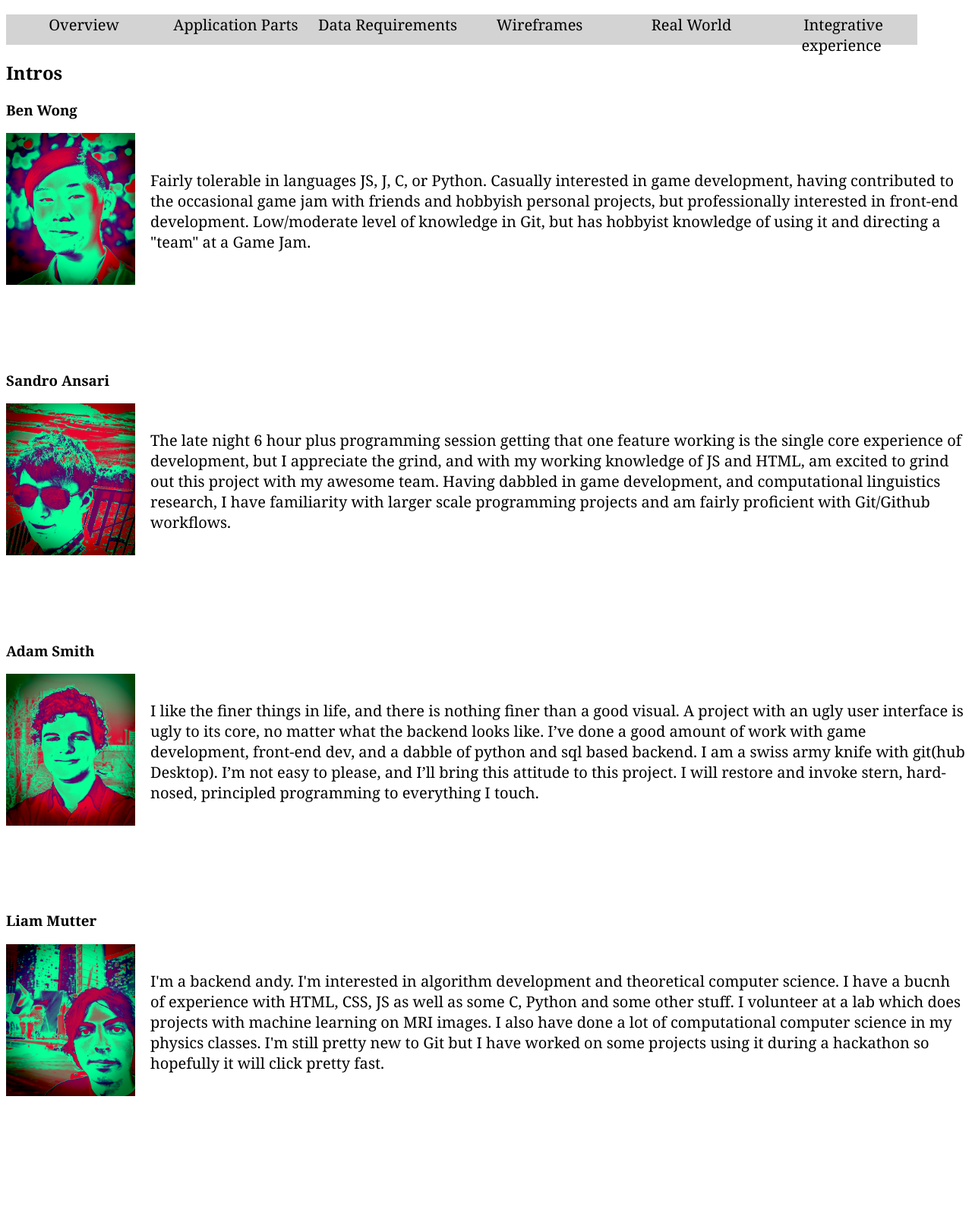
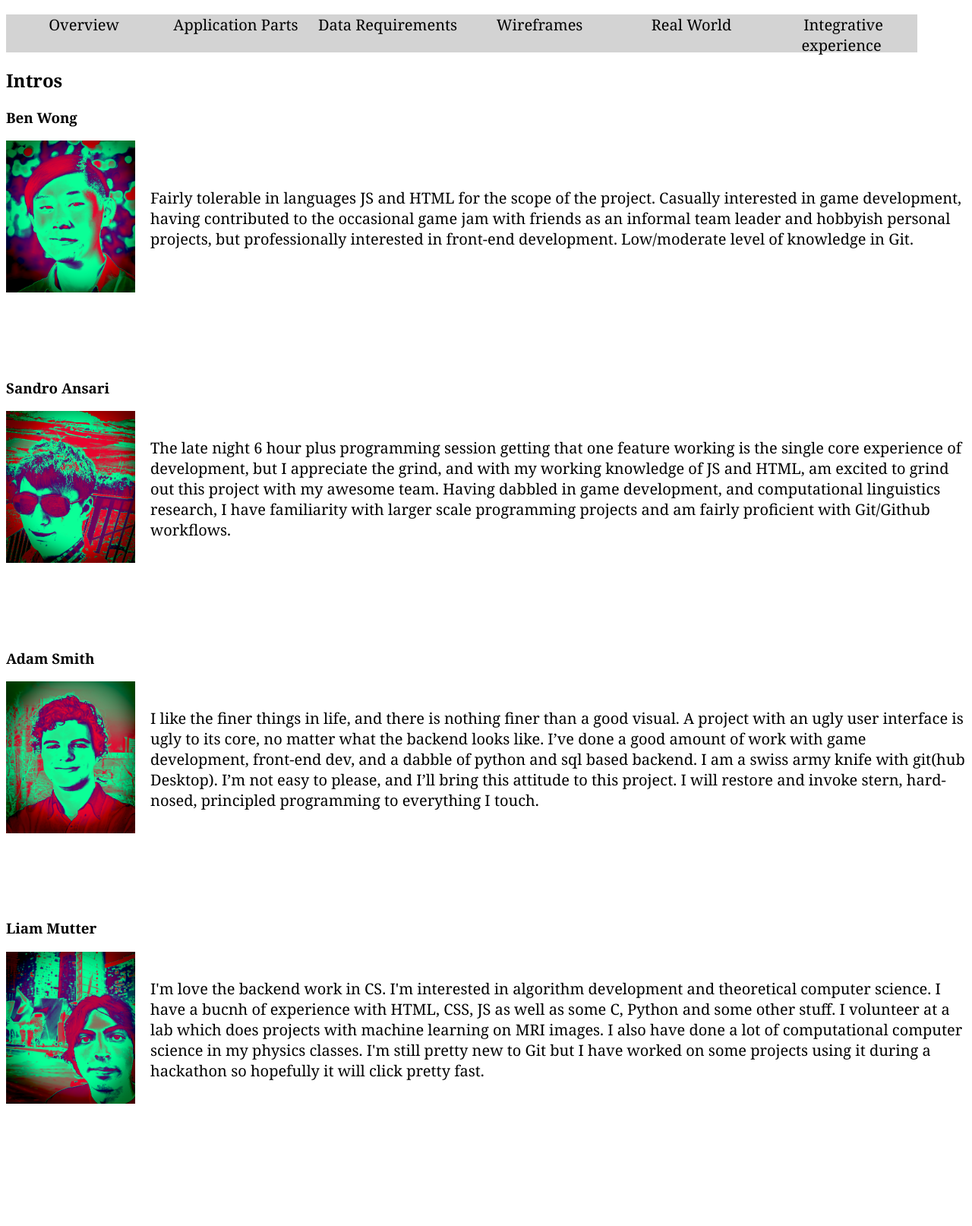
Before and after one commit to Mutter-Liam/CS326-Project, a website: page src/docs/milestone-01/index.html in a window 1280 px wide. Shown: the part 67-1681 px from the top of the page at 76% size. Drawn offline with Linux system fonts and the light colour scheme.

Commit message:
Final Updates

```diff
--- a/src/docs/milestone-01/index.html
+++ b/src/docs/milestone-01/index.html
@@ -35,7 +35,7 @@
                 <img class="intro-img" id="ben" src="images/RetroBenFace.webp">
             </div>
             <div class="intro-text">
-                Fairly tolerable in languages JS, J, C, or Python. Casually interested in game development, having contributed to the occasional game jam with friends and hobbyish personal projects, but professionally interested in front-end development. Low/moderate level of knowledge in Git, but has hobbyist knowledge of using it and directing a "team" at a Game Jam.
+                Fairly tolerable in languages JS and HTML for the scope of the project. Casually interested in game development, having contributed to the occasional game jam with friends as an informal team leader and hobbyish personal projects, but professionally interested in front-end development. Low/moderate level of knowledge in Git.
             </div>
         </div>
         <div class="name"><h3>Sandro Ansari</h3></div>
@@ -62,7 +62,7 @@
                 <img class="intro-img" id="liam" src="images/RetroLiamFace.png">
             </div>
             <div class="intro-text">
-                I'm a backend andy. I'm interested in algorithm development and theoretical computer science. I have a bucnh of experience with HTML, CSS, JS as well as some C, Python and some other stuff. I volunteer at a lab which does projects with machine learning on MRI images. I also have done a lot of computational computer science in my physics classes. I'm still pretty new to Git but I have worked on some projects using it during a hackathon so hopefully it will click pretty fast.
+                I'm love the backend work in CS. I'm interested in algorithm development and theoretical computer science. I have a bucnh of experience with HTML, CSS, JS as well as some C, Python and some other stuff. I volunteer at a lab which does projects with machine learning on MRI images. I also have done a lot of computational computer science in my physics classes. I'm still pretty new to Git but I have worked on some projects using it during a hackathon so hopefully it will click pretty fast.
             </div>
         </div>
     </section>
--- a/src/docs/milestone-01/script.js
+++ b/src/docs/milestone-01/script.js
@@ -14,7 +14,7 @@ for (let img of imgs){
             img.src = (retro) ? "images/AdamFace.jpeg" : "images/RetroAdamFace.webp"
         }
         else if (id === "sandro"){
-            img.src = (retro) ? "images/SandroFace.jpeg" : "images/RetroSandroFace.png"
+            img.src = (retro) ? "images/SandroFace.png" : "images/RetroSandroFace.png"
         }
         retro = !retro
     }
--- a/src/docs/milestone-01/styles.css
+++ b/src/docs/milestone-01/styles.css
@@ -58,7 +58,7 @@ section{
     padding: 0;
 }
 #nav-container ul li{
-    height: 40px;
+    height: 50px;
     width: 200px;
     background-color: lightgray;
     text-align: center;
```
Also changed, not shown: src/docs/milestone-01/images/SandroFace.png (added).
